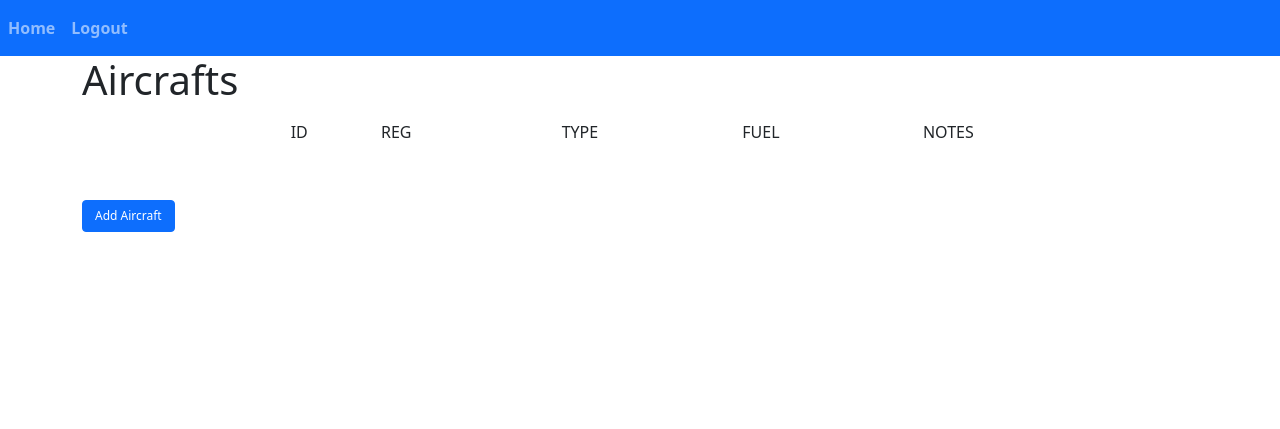
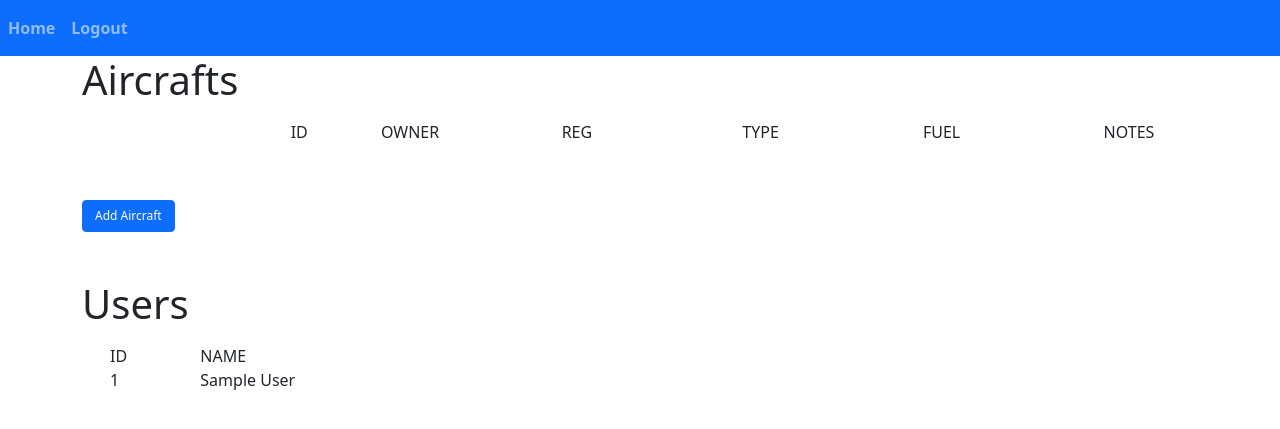
Before and after one commit to stelaninja/aircraft_performance, a Flask app: page / in a window 1280 px wide. Shown: the top 429 px of the page. Run offline with Flask 2, Linux system fonts and the light colour scheme; the visitor is signed in with stand-in values (Sample User, id 1); data comes from the database, SQL or seed files in the repository; data that the repository does not hold is empty; some libraries are stand-ins or nearby versions.

Commit message:
Some changes to functionality

```diff
--- a/website/templates/home.html
+++ b/website/templates/home.html
@@ -1,6 +1,7 @@
 
-{% extends "base.html" %} {% block title %}Home{% endblock %} {% block content
-    %}
+{% extends "base.html" %}
+{% block title %}Home{% endblock %}
+{% block content %}
     <h1 align="left">Aircrafts</h1>
     <ul class="list-group list-group-flush" id="aircrafts">
       <li class="list-group-item">
@@ -12,6 +13,11 @@
                 <div class="col-sm-1">
                   ID
                 </div>
+                {% if user.id == 1 %}
+                <div class="col-sm-2">
+                  OWNER
+                </div>
+                {% endif %}
                 <div class="col-sm-2">
                   REG
                 </div>
@@ -37,6 +43,11 @@
                 <div class="col-sm-1">
                     {{ aircraft.id }}
                 </div>
+                {% if user.id == 1 %}
+                <div class="col-sm-2">
+                  {{ aircraft.user_id }}
+                </div>
+                {% endif %}
                 <div class="col-sm-2">
                   {{ aircraft.registration }}
                 </div>
@@ -51,14 +62,19 @@
                 </div>
                 <div class="col-sm" align="right">
                     <form method="POST" action="edit-aircraft">
+                      {% if aircraft.user_id == user.id %}
                       <input type="hidden" id="ac_id" name="ac_id" value="{{ aircraft.id }}"/>
                       <button type="submit" action="edit-aircraft" class="btn btn-warning" aria-label="Edit">
                         Edit
                       </button>
 
+
                     <button type="button" class="btn btn-danger" aria-label="Delete" onClick="deleteAircraft({{ aircraft.id }})">
                       Delete
                     </button>
+                    {% else %}
+                    {% endif %}
+
                   </form>
                 </div>
             </div>
@@ -70,6 +86,35 @@
     <br />
 
     <a href="{{ url_for("views.add_aircraft") }}" type="button" class="btn btn-primary" aria-label="Add aircraft">Add Aircraft</a>
-
+    {% if user.id == 1 %}
+    <br />
+    <br /><br />
+    <h1 align="left">Users</h1>
+    <ul class="list-group list-group-flush" id="aircrafts">
+      <li class="list-group-item">
+        <div class="container">
+            <div class="row">
+                <div class="col-sm-1">
+                  ID
+                </div>
+                <div class="col-sm-4">
+                  NAME
+                </div>
+            </div>
+            {% for user_it in all_users %}
+            <div class="row">
+              <div class="col-sm-1">
+                {{ user_it.id }}
+              </div>
+              <div class="col-sm-4">
+                {{ user_it.first_name }} {{ user_it.last_name }}
+              </div>
+            </div>
+            {% endfor%}
+        </div>
+      </li>
+    </ul>
+    {% else %}
+    {% endif %}
 
     {% endblock %}
--- a/website/views.py
+++ b/website/views.py
@@ -9,7 +9,7 @@ from flask import (
     url_for,
 )
 from flask_login import login_required, current_user
-from .models import Aircraft
+from .models import Aircraft, User
 from .forms import AircraftForm
 from . import w_and_b as wandb
 from . import db
@@ -26,8 +26,14 @@ views = Blueprint("views", __name__)
 def home():
     form = AircraftForm()
     aircrafts = Aircraft.query.all()
+    all_users = User.query.all()
+
     return render_template(
-        "home.html", aircrafts=aircrafts, user=current_user, form=form
+        "home.html",
+        aircrafts=aircrafts,
+        user=current_user,
+        form=form,
+        all_users=all_users,
     )
 
 
@@ -53,9 +59,11 @@ def plot():
         envelope=list(ast.literal_eval(aircraft.envelope)),
         loading_points=ast.literal_eval(aircraft.loading_points),
     )
-
+    load_scheme2 = load_scheme.copy()
+    for key in ["ac_id", "fuel", "fuel_burn"]:
+        del load_scheme2[key]
     ac_model.load_aircraft(
-        weights=load_scheme, fuel_ltr=fuel, fuel_burn=fuel_burn,
+        weights=load_scheme2, fuel_ltr=fuel, fuel_burn=fuel_burn,
     )
 
     wandb.print_data(ac_model)
@@ -80,27 +88,33 @@ def calculate():
         ac_id = request.form.get("ac_id")
         fuel = request.form.get("fuel")
         fuel_burn = request.form.get("fuel_burn")
+        will_plot = True
 
         print("LOAD SCHEME")
         form_data = request.form
         for key in form_data.keys():
             for value in form_data.getlist(key):
-                if key not in ["ac_id", "fuel", "fuel_burn"]:
-                    if value == "":
-                        value = 0
-                    load_scheme[key] = float(value)
+                # if key not in ["ac_id", "fuel", "fuel_burn"]:
+                if value == "":
+                    value = 0
+                load_scheme[key] = float(value)
                 print(key, ":", value)
     else:
         ac_id = request.args.get("ac_id")
+        will_plot = False
+
     aircraft = Aircraft.query.filter_by(id=ac_id).first()
+    loading_points = ast.literal_eval(aircraft.loading_points)
 
     return render_template(
-        "calculate.html",
+        "load-aircraft.html",
         aircraft=aircraft,
         user=current_user,
         load_scheme=load_scheme,
+        loading_points=loading_points,
         fuel=fuel,
         fuel_burn=fuel_burn,
+        will_plot=will_plot,
     )
 
 
@@ -110,12 +124,14 @@ def load_aircraft():
     ac_id = request.args.get("ac_id")
     aircraft = Aircraft.query.filter_by(id=ac_id).first()
     loading_points = ast.literal_eval(aircraft.loading_points)
+    load_scheme = {}
 
     return render_template(
         "load-aircraft.html",
         aircraft=aircraft,
         loading_points=loading_points,
         user=current_user,
+        load_scheme=load_scheme,
     )
 
 
@@ -149,8 +165,15 @@ def update_aircraft():
     true_airspeed = request.form.get("true_airspeed")
     note = request.form.get("note")
 
-    print(ac_reg, fuel_type)
-    if len(ac_reg) < 3:
+    owned_aircrafts = [x.id for x in current_user.aircrafts]
+
+    if int(ac_id) not in owned_aircrafts:
+        flash(
+            "You do not own this aircraft and is not allowed to update.",
+            category="error",
+        )
+        aircraft = None
+    elif len(ac_reg) < 3:
         flash("Aircraft registration is to short.", category="error")
     else:
         aircraft = db.session.query(Aircraft).filter(Aircraft.id == ac_id).one()
@@ -170,7 +193,7 @@ def update_aircraft():
         flash("Aircraft updated!", category="success")
 
         aircraft = Aircraft.query.filter_by(id=ac_id).first()
-        form = AircraftForm()
+    form = AircraftForm()
 
     return render_template(
         "edit_aircraft.html", aircraft=aircraft, form=form, user=current_user
```
Also changed, not shown: website/templates/load-aircraft.html (+10 -3 lines).
